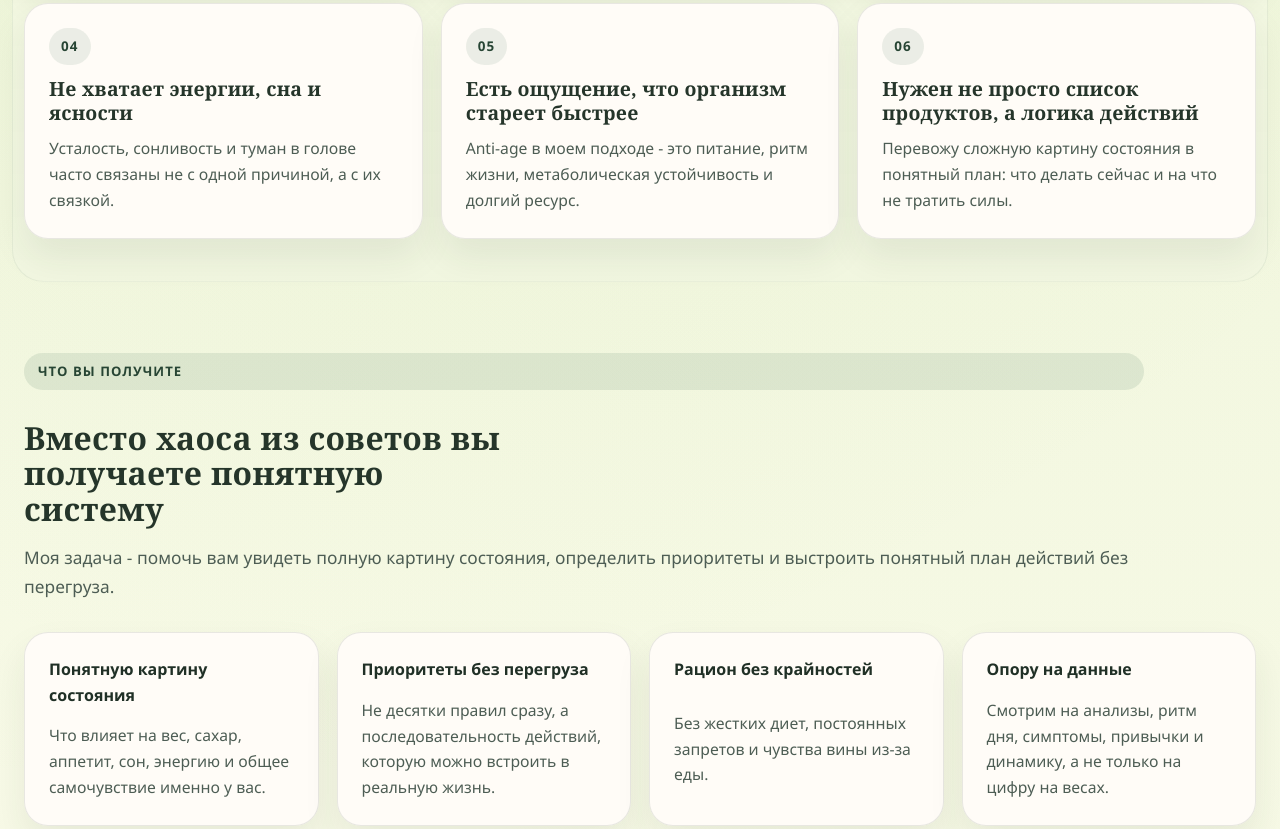
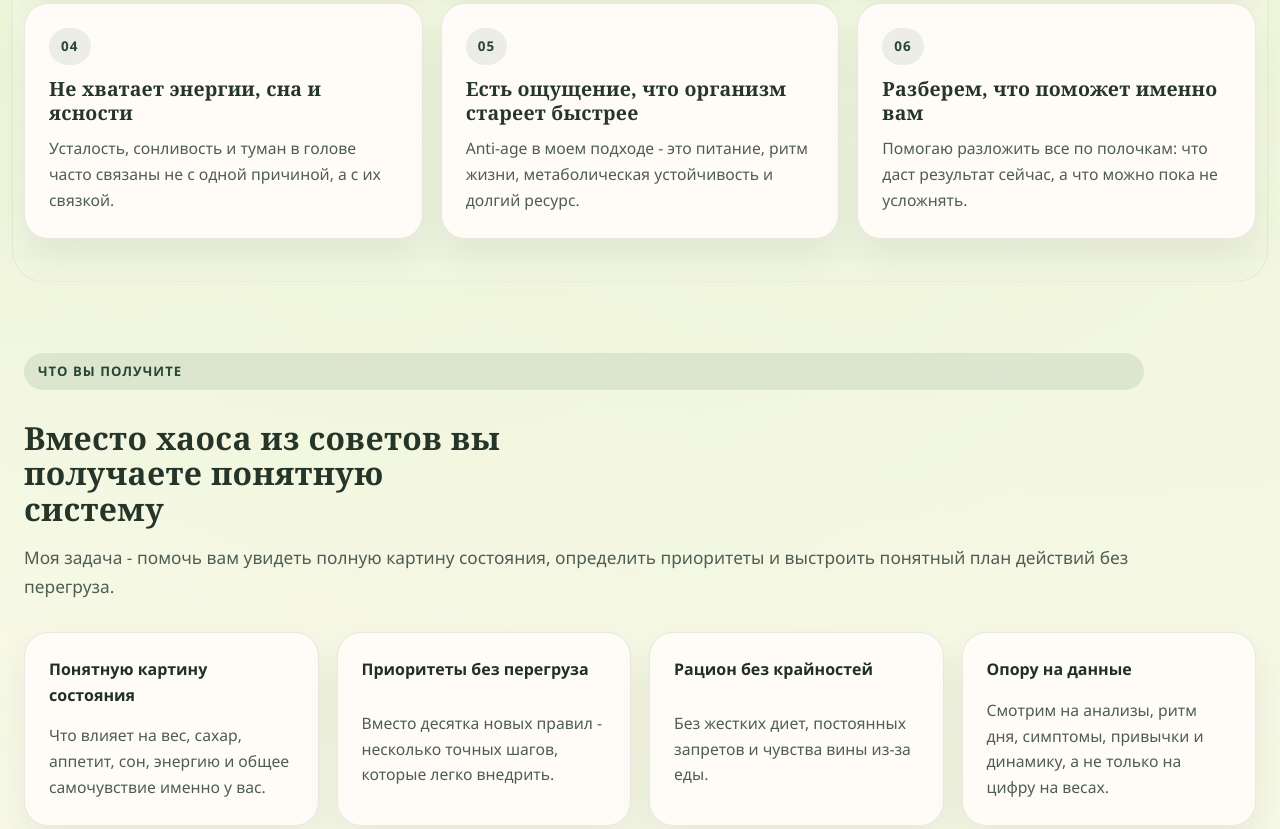
Before and after one commit to tznimas/batisheva, a plain HTML site: page 4.html in a window 1280 px wide. Shown: the part 1175-2004 px from the top of the page. Drawn offline with Linux system fonts and the light colour scheme.

Commit message:
Update landing copy in 4.html

```diff
--- a/4.html
+++ b/4.html
@@ -518,8 +518,8 @@
           </article>
           <article class="signal-card">
             <span class="tag">06</span>
-            <h3>Нужен не просто список продуктов, а логика действий</h3>
-            <p>Перевожу сложную картину состояния в понятный план: что делать сейчас и на что не тратить силы.</p>
+            <h3>Разберем, что поможет именно вам</h3>
+            <p>Помогаю разложить все по полочкам: что даст результат сейчас, а что можно пока не усложнять.</p>
           </article>
         </div>
       </div>
@@ -540,7 +540,7 @@
           </article>
           <article class="result-card">
             <strong>Приоритеты без перегруза</strong>
-            <p>Не десятки правил сразу, а последовательность действий, которую можно встроить в реальную жизнь.</p>
+            <p>Вместо десятка новых правил - несколько точных шагов, которые легко внедрить.</p>
           </article>
           <article class="result-card">
             <strong>Рацион без крайностей</strong>
```
